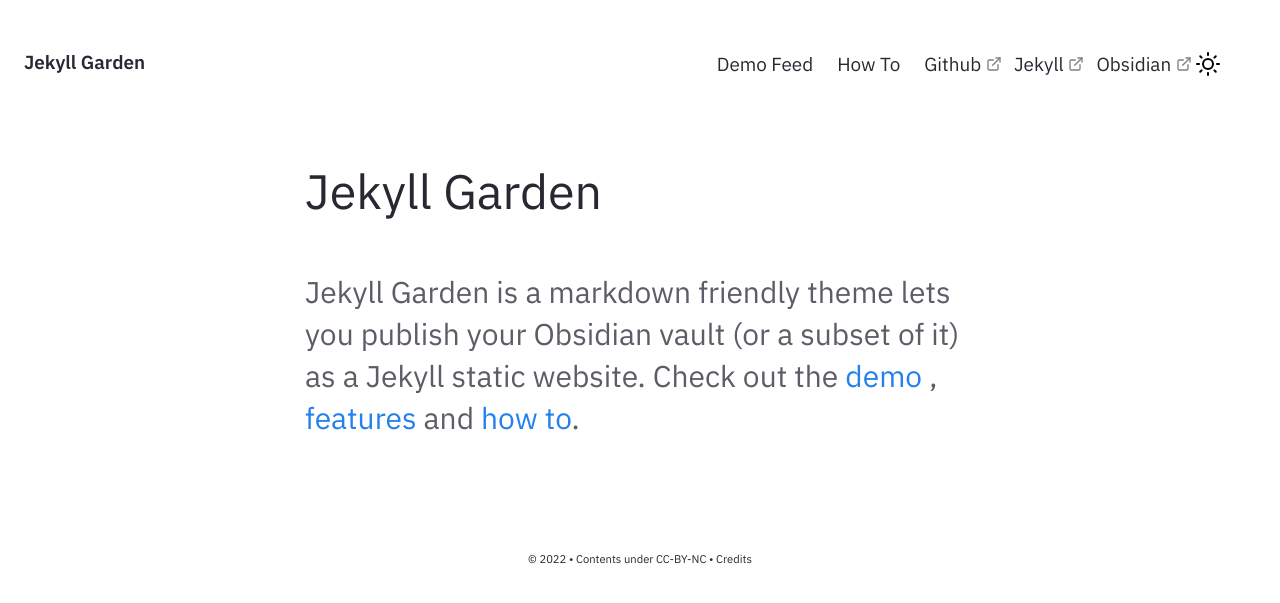
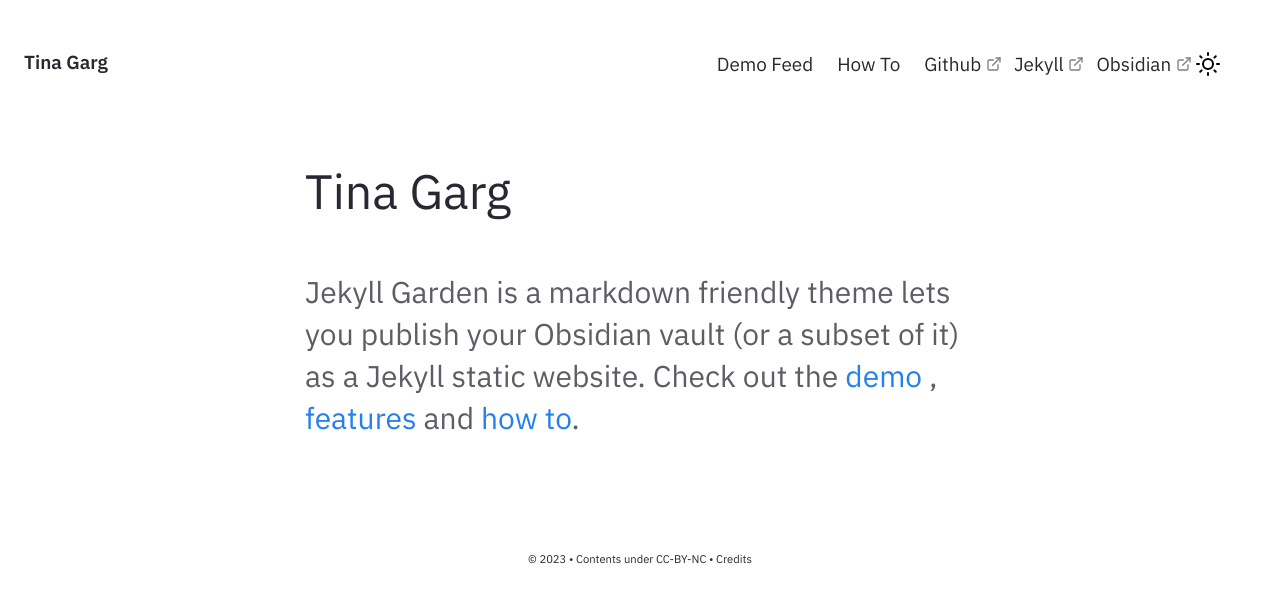
Before and after one commit to TinyTechieT/TinyTechieT.github.io, a Jekyll site: the page built from pages/index.md, in a window 1280 px wide. Shown: the top 603 px of the page. Built offline with Jekyll 4.4.1, drawn with Linux system fonts in a browser that asks for light colours.

Commit message:
added files

```diff
--- a/_config.yml
+++ b/_config.yml
@@ -27,10 +27,10 @@ baseurl: ""
 
 # Website Header, Description, Footer year and text.
 # If you are deleting this, make sure you remove it from HTML files too
-heading: Jekyll Garden # Change this
+heading: Tina Garg # Change this
 content: Obsidian ready Jekyll Theme
 copyright:
-  year: © 2022
+  year: © 2023
   msg: Contents under CC-BY-NC
 
 # Set title and content for private & broken link tooltop
```
Also changed, not shown: _notes/hello-world.md (added, +5 -0 lines).
